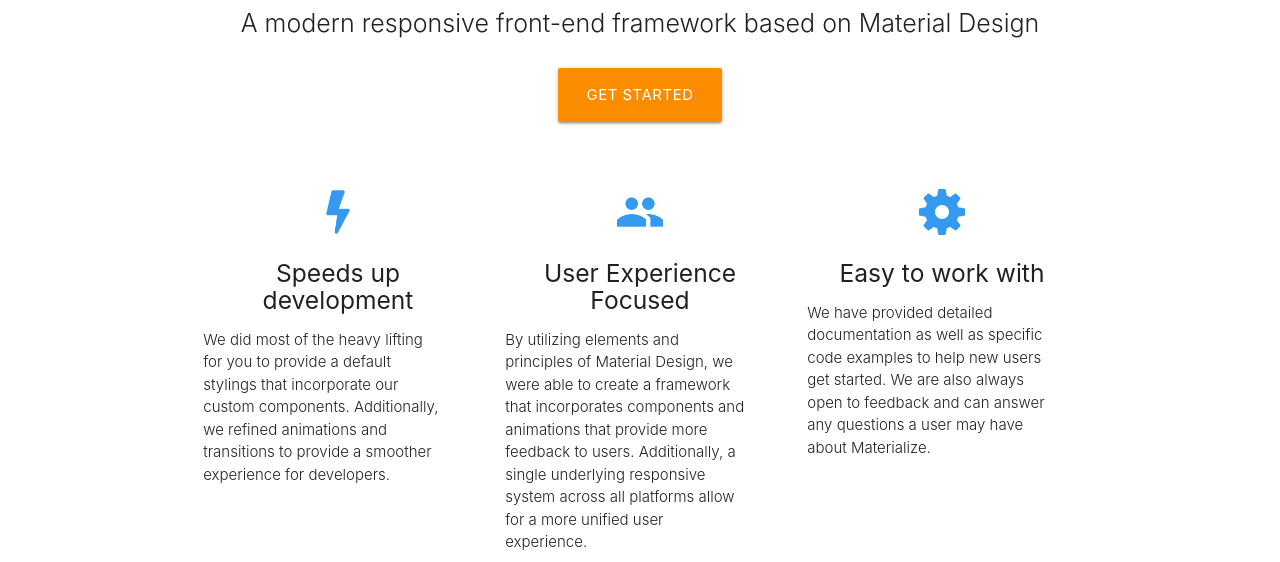
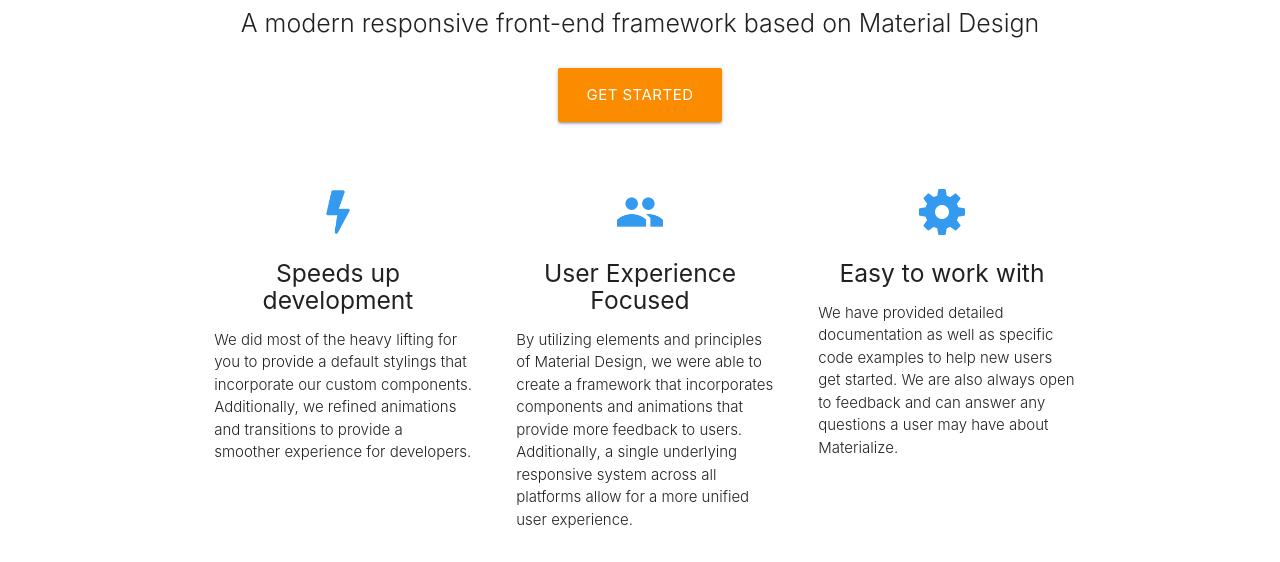
Before and after one commit to Danylevska/DZ-24-Danylevska-Materialize, a plain HTML site: page index.html in a window 1280 px wide. Shown: the part 238-800 px from the top of the page. Drawn offline with nearby package versions, Linux system fonts and the light colour scheme.

Commit message:
added margin-left for div.card-content p

```diff
--- a/style.css
+++ b/style.css
@@ -29,7 +29,7 @@
 
 div.col.s12.m7{width: 100%;}
 
-div.card-content p{width: 90%;}
+div.card-content p{margin-left: 11px;}
 
 
 .row p{font-size: 15px;
```
